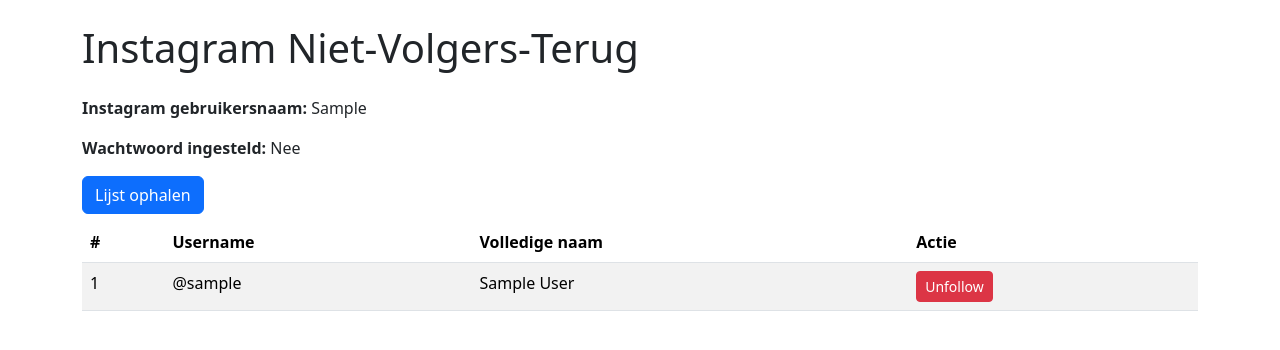
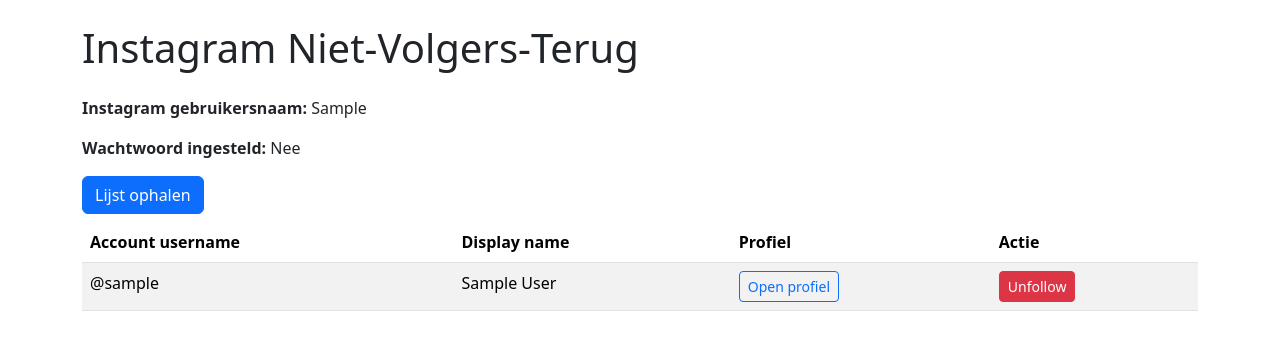
Before and after one commit to nrastam/insta_manager, a Flask app: template templates/index.html in a window 1280 px wide. Shown: the top 350 px of the page. Run offline with Flask 3, Linux system fonts and the light colour scheme; the template is opened without the code that fills it: most values are stand-ins (such as "Sample title", 1, 10 or a date in 2020); some libraries are stand-ins or nearby versions.

Commit message:
Limit displayed list to first 200 items, add columns: username, display name, profile link button, unfollow button

```diff
--- a/main.py
+++ b/main.py
@@ -112,7 +112,9 @@ def index():
     insta_user = os.getenv('INSTA_USERNAME')
     insta_pass_set = bool(os.getenv('INSTA_PASSWORD'))
     targets = session.get('targets', [])
-    return render_template('index.html', targets=targets, insta_user=insta_user, insta_pass_set=insta_pass_set)
+    # Limit to first 200 for display
+    limited_targets = targets[:200]
+    return render_template('index.html', targets=limited_targets, insta_user=insta_user, insta_pass_set=insta_pass_set)
 
 @app.route('/refresh', methods=['POST'])
 @login_required
--- a/templates/index.html
+++ b/templates/index.html
@@ -34,18 +34,20 @@
         <table class="table table-striped table-hover">
             <thead>
                 <tr>
-                    <th>#</th>
-                    <th>Username</th>
-                    <th>Volledige naam</th>
+                    <th>Account username</th>
+                    <th>Display name</th>
+                    <th>Profiel</th>
                     <th>Actie</th>
                 </tr>
             </thead>
             <tbody id="targetsBody">
                 {% for t in targets %}
                 <tr>
-                    <td>{{ loop.index }}</td>
                     <td>@{{ t.username }}</td>
                     <td>{{ t.full_name }}</td>
+                    <td>
+                        <a href="https://www.instagram.com/{{ t.username }}/" target="_blank" rel="noopener" class="btn btn-outline-primary btn-sm">Open profiel</a>
+                    </td>
                     <td>
                         <form method="post" action="{{ url_for('unfollow', pk=t.pk) }}" class="d-inline">
                             <button type="submit" class="btn btn-danger btn-sm">Unfollow</button>
```
